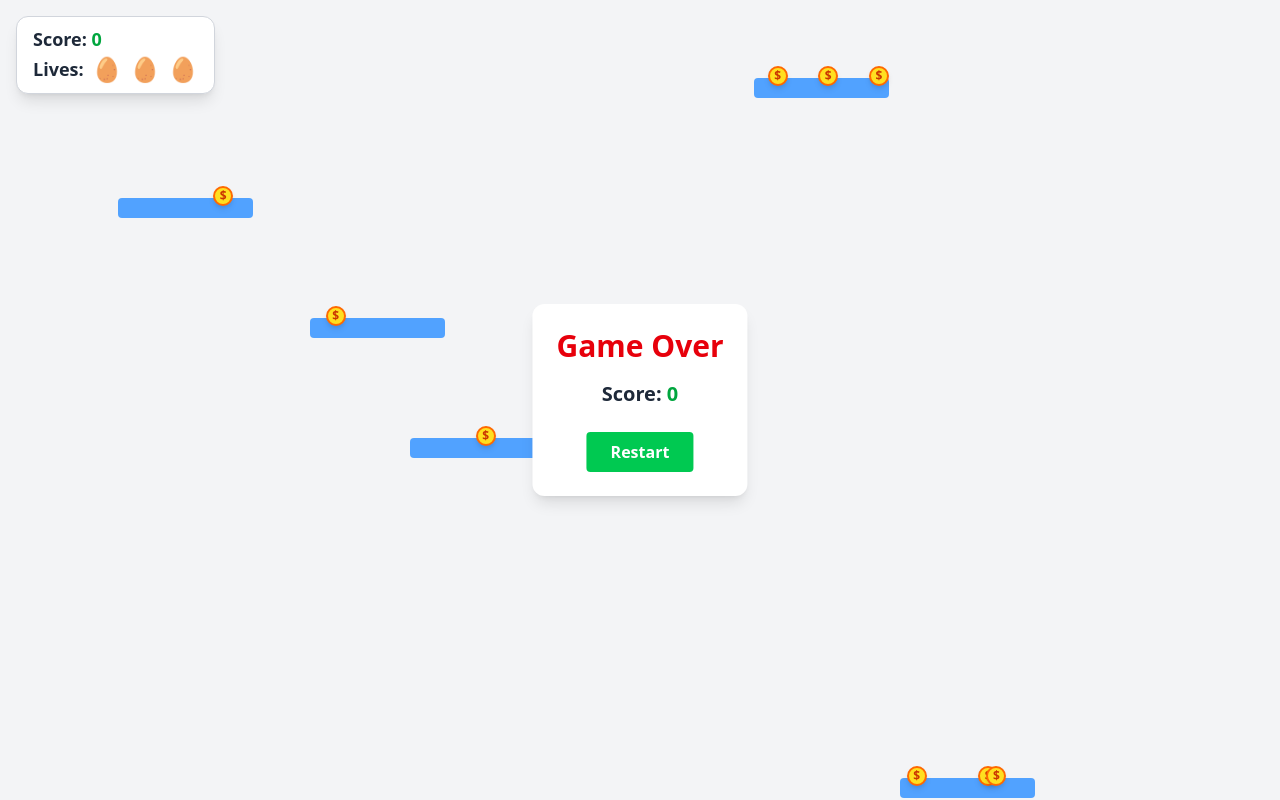
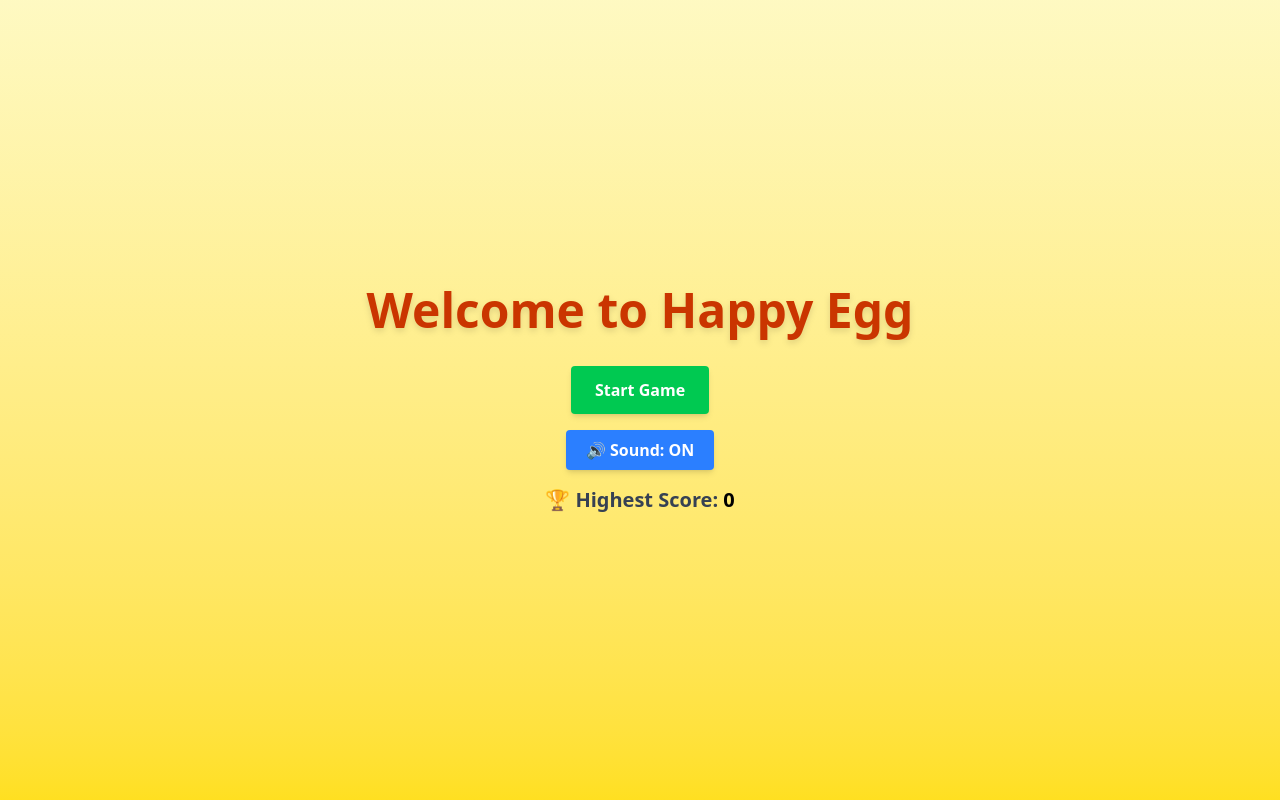
Before and after one commit to mafyr/HappyEgg, a React (Vite) app: page / in a window 1280 px wide. Built offline with nearby package versions, Linux system fonts and the light colour scheme.

Commit message:
Home Page added

```diff
--- a/src/App.jsx
+++ b/src/App.jsx
@@ -1,3 +1,4 @@
+/* eslint-disable no-unused-vars */
 import React, { useState, useEffect } from "react";
 import Egg from "./Egg";
 import Tile from "./Tile";
@@ -5,6 +6,7 @@ import SharpTile from "./SharpTile";
 import Coin from "./Coin";
 import Score from "./Score";
 import Scorecard from "./Scorecard";
+import HomePage from "./HomePage";
 
 const TILE_COUNT = 5;
 const TILE_WIDTH = 135;
@@ -33,6 +35,15 @@ const App = () => {
   const [gameId, setGameId] = useState(0);
   const [lives, setLives] = useState(3);
   const [gameTime, setGameTime] = useState(0);
+const [homePageKey, setHomePageKey] = useState(0);
+  const [gameStarted, setGameStarted] = useState(false);
+
+    const updateHighScore = (currentScore) => {
+  const stored = Number(localStorage.getItem('highScore')) || 0;
+  if (currentScore > stored) {
+    localStorage.setItem('highScore', currentScore);
+  }
+};
 
   useEffect(() => {
     const timer = setInterval(() => setGameTime((prev) => prev + 1), 1000);
@@ -86,12 +97,34 @@ const App = () => {
     setGameId((prev) => prev + 1);
     setLives(3);
     setGameTime(0);
+      setHomePageKey((prev) => prev + 1); // Force re-render
   };
 
+   // Show homepage if game hasn't started
+  if (!gameStarted) {
+    return <HomePage onStart={() => setGameStarted(true)} />;
+  }
+
+  const goToHome = () => {
+  setGameStarted(false);
+  setScore(0);
+  setGameOver(false);
+  setLives(3);
+  setGameTime(0);
+};
+
+
  return (
+  <>
+    {/* If game over, show only the Scorecard */}
+    {gameOver ? (
+      <div className="relative min-h-screen bg-yellow-100 flex items-center justify-center">
+        <Scorecard score={score} onRestart={restartGame} onGoHome={goToHome}/>
+      </div>
+    ) : (
+      // Otherwise, show the game scene
       <div className="relative min-h-screen bg-gray-100 overflow-hidden">
         <Score score={score} lives={lives} />
-      {gameOver && <Scorecard score={score} onRestart={restartGame} />}
 
         <Egg
           key={gameId}
@@ -101,6 +134,8 @@ const App = () => {
           TILE_WIDTH={TILE_WIDTH}
           TILE_HEIGHT={TILE_HEIGHT}
           setLives={setLives}
+           updateHighScore={updateHighScore}
+           currentScore={score}
         />
 
         {tilePositions.map((tile, index) => (
@@ -120,6 +155,8 @@ const App = () => {
           </React.Fragment>
         ))}
       </div>
+    )}
+  </>
 );
 };
 
--- a/src/Egg.jsx
+++ b/src/Egg.jsx
@@ -15,6 +15,8 @@ const Egg = ({
   TILE_WIDTH,
   TILE_HEIGHT,
   setLives,
+  updateHighScore,
+  currentScore
 }) => {
   const hasPlayedGameOverSound = useRef(false);
   const [x, setX] = useState(600);
@@ -95,6 +97,7 @@ const Egg = ({
           hasPlayedGameOverSound.current = true;
         }
         setGameOver(true);
+        updateHighScore(currentScore);
       }
     }, 16);
 
--- /dev/null
+++ b/src/HomePage.jsx
@@ -0,0 +1,52 @@
+import React, { useEffect, useState } from 'react';
+
+const HomePage = ({ onStart }) => {
+  const [soundOn, setSoundOn] = useState(true);
+  const [highScore, setHighScore] = useState(0);
+
+  useEffect(() => {
+    const soundPref = localStorage.getItem('soundOn');
+    if (soundPref !== null) {
+      setSoundOn(soundPref === 'true');
+    }
+
+    // Load high score from localStorage
+    const savedHighScore = localStorage.getItem('highScore');
+    if (savedHighScore) {
+      setHighScore(Number(savedHighScore));
+    }
+  }, []);
+
+  const toggleSound = () => {
+    setSoundOn((prev) => !prev);
+    localStorage.setItem('soundOn', !soundOn);
+  };
+
+  return (
+    <div className="flex flex-col items-center justify-center h-screen bg-gradient-to-b from-yellow-100 to-yellow-300 text-center">
+      <h1 className="text-5xl font-bold mb-8 text-orange-700 drop-shadow-md">
+         Welcome to Happy Egg
+      </h1>
+
+      <button
+        onClick={onStart}
+        className="bg-green-500 hover:bg-green-600 text-white font-bold py-3 px-6 rounded mb-4 shadow-md transition duration-300"
+      >
+        Start Game
+      </button>
+
+      <button
+        onClick={toggleSound}
+        className="bg-blue-500 hover:bg-blue-600 text-white font-semibold py-2 px-5 rounded mb-4 shadow-md transition duration-300"
+      >
+        {soundOn ? '🔊 Sound: ON' : '🔇 Sound: OFF'}
+      </button>
+
+      <div className="text-xl font-semibold text-gray-700">
+        🏆 Highest Score: <span className="text-black">{highScore}</span>
+      </div>
+    </div>
+  );
+};
+
+export default HomePage;
--- a/src/Scorecard.jsx
+++ b/src/Scorecard.jsx
@@ -1,12 +1,14 @@
 import React from "react";
 
-const Scorecard = ({ score, onRestart }) => {
+const Scorecard = ({ score, onRestart, onGoHome }) => {
   return (
     <div className="absolute top-1/2 left-1/2 transform -translate-x-1/2 -translate-y-1/2 bg-white bg-opacity-90 rounded-xl shadow-lg p-6 text-center z-50">
       <div className="text-3xl font-bold text-red-600 mb-4">Game Over</div>
       <div className="text-xl font-semibold text-gray-800 mb-6">
         Score: <span className="text-green-600">{score}</span>
       </div>
+
+      <div className="flex flex-col space-y-4">
         <button
           type="button"
           onClick={onRestart}
@@ -14,6 +16,15 @@ const Scorecard = ({ score, onRestart }) => {
         >
           Restart
         </button>
+
+        <button
+          type="button"
+          onClick={onGoHome}
+          className="bg-blue-500 hover:bg-blue-700 text-white font-bold py-2 px-6 rounded"
+        >
+          Home Page
+        </button>
+      </div>
     </div>
   );
 };
--- a/src/Sound.jsx
+++ b/src/Sound.jsx
@@ -11,9 +11,12 @@ const sounds = {
 };
 
 export function playSound(type) {
+  const isSoundOn = localStorage.getItem("soundOn") === "true";
+  if (!isSoundOn) return;
+
   const sound = sounds[type];
   if (sound) {
-    sound.currentTime = 0; // reset to start
+    sound.currentTime = 0;
     sound.play();
   }
 }
```
Lines whose indentation alone changed are shown as unchanged.
